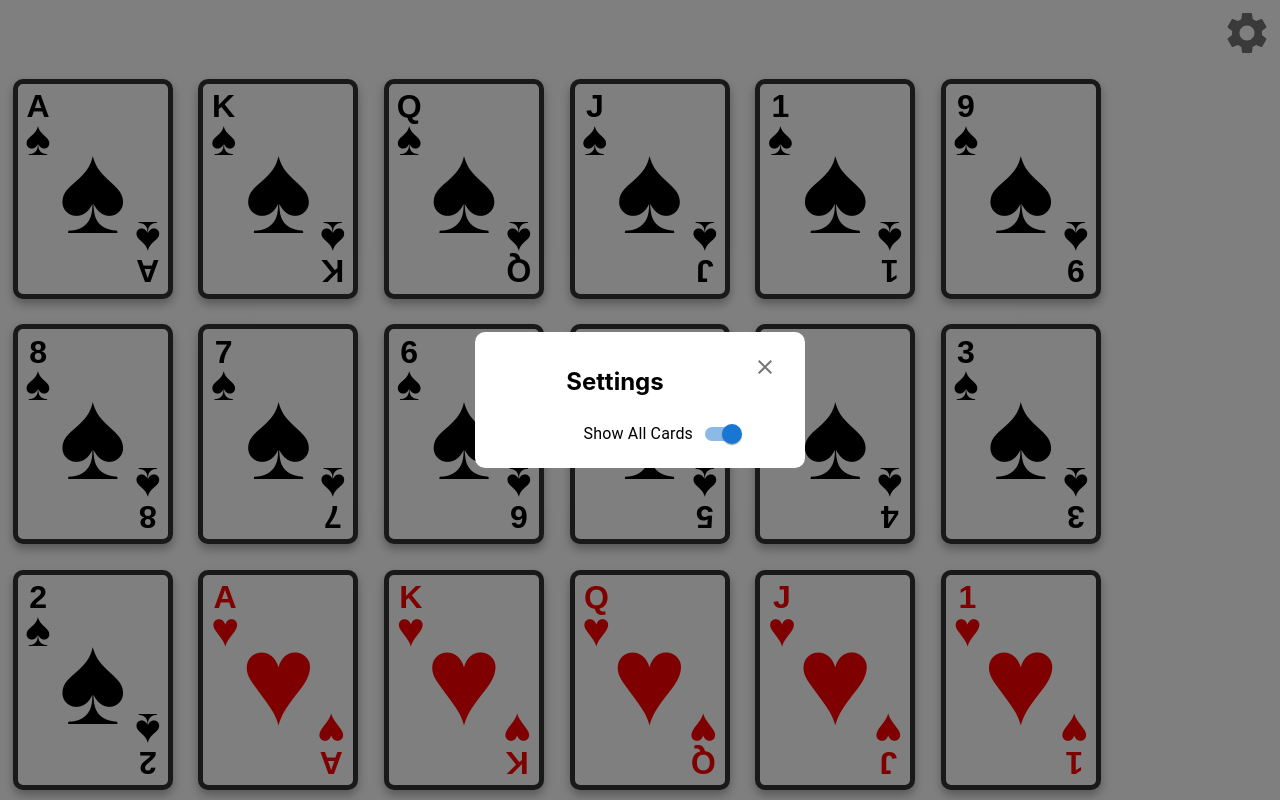
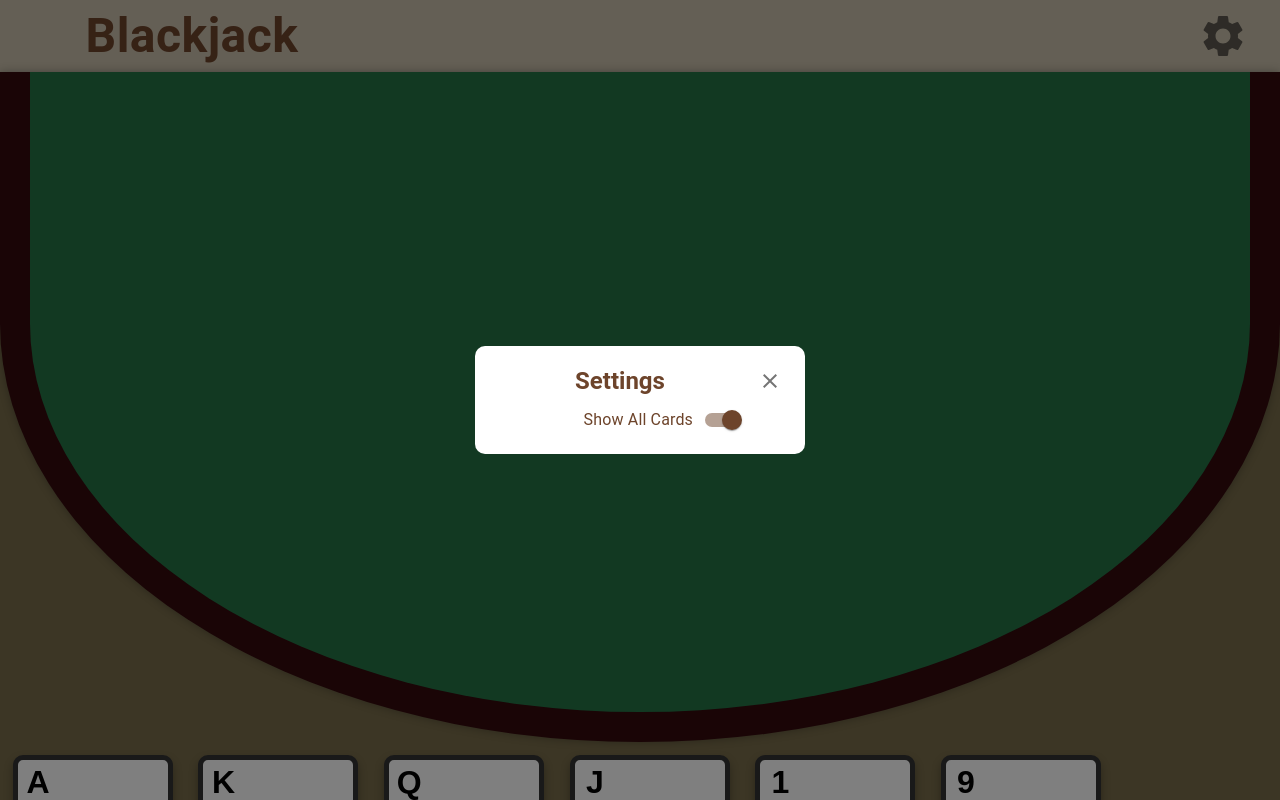
Before and after one commit to EthanNguyen-Tu/Blackjack, a React (Create React App) app in the folder blackjack/: page / in a window 1280 px wide. Both pictures are taken after a click on the button "settings". Shown: the top 800 px of the page. Built offline with nearby package versions, Linux system fonts and the light colour scheme.

Commit message:
feat(Theme): Simple Custom Theme

```diff
--- a/blackjack/src/App.tsx
+++ b/blackjack/src/App.tsx
@@ -2,6 +2,8 @@ import React, { useState } from "react";
 import { Grid } from "@mui/system";
 import Settings from "./shared/components/Settings.tsx";
 import AllCards from "./pages/AllCards.tsx";
+import { AppBar, Toolbar, Typography } from "@mui/material";
+import Table from "./shared/components/Table.tsx";
 
 function App() {
 	const [showAllCards, setShowAllCards] = useState(true);
@@ -10,11 +12,29 @@ function App() {
 
 	return (
 		<Grid container>
-			<Grid container size={12} justifyContent="flex-end">
-				<Settings
-					showAllCards={showAllCards}
-					toggleAllCards={toggleAllCards}
-				/>
+			<Grid size={12}>
+				<AppBar position="static" sx={{ backgroundColor: "#c9bfab" }}>
+					<Toolbar>
+						<Typography
+							marginLeft="5%"
+							fontSize={"3rem"}
+							sx={{
+								flexGrow: 1,
+								color: "primary.main",
+								fontWeight: "bold",
+							}}
+						>
+							Blackjack
+						</Typography>
+						<Settings
+							showAllCards={showAllCards}
+							toggleAllCards={toggleAllCards}
+						/>
+					</Toolbar>
+				</AppBar>
+			</Grid>
+			<Grid container size={12} justifyContent={"center"}>
+				<Table />
 			</Grid>
 			{showAllCards && <AllCards />}
 		</Grid>
--- a/blackjack/src/index.css
+++ b/blackjack/src/index.css
@@ -1,13 +1,14 @@
 body {
-  margin: 0;
-  font-family: -apple-system, BlinkMacSystemFont, 'Segoe UI', 'Roboto', 'Oxygen',
-    'Ubuntu', 'Cantarell', 'Fira Sans', 'Droid Sans', 'Helvetica Neue',
-    sans-serif;
-  -webkit-font-smoothing: antialiased;
-  -moz-osx-font-smoothing: grayscale;
+	margin: 0;
+	font-family: -apple-system, BlinkMacSystemFont, "Segoe UI", "Roboto",
+		"Oxygen", "Ubuntu", "Cantarell", "Fira Sans", "Droid Sans",
+		"Helvetica Neue", sans-serif;
+	-webkit-font-smoothing: antialiased;
+	-moz-osx-font-smoothing: grayscale;
+	background-color: #786c4a;
 }
 
 code {
-  font-family: source-code-pro, Menlo, Monaco, Consolas, 'Courier New',
-    monospace;
+	font-family: source-code-pro, Menlo, Monaco, Consolas, "Courier New",
+		monospace;
 }
--- a/blackjack/src/index.tsx
+++ b/blackjack/src/index.tsx
@@ -3,13 +3,66 @@ import ReactDOM from "react-dom/client";
 import "./index.css";
 import App from "./App.tsx";
 import reportWebVitals from "./reportWebVitals.ts";
+import { createTheme, ThemeProvider } from "@mui/material/styles";
+
+const theme = createTheme({
+	palette: {
+		mode: "light",
+		primary: {
+			main: "#6d442b",
+			light: "#b97b58",
+		},
+		secondary: {
+			main: "#66d6e0",
+			light: "#bcf0f5",
+		},
+		background: {
+			default: "#fffbf3",
+			paper: "#f1e3b5",
+		},
+	},
+	typography: {
+		h1: {
+			fontSize: "3rem",
+			fontWeight: 500,
+			lineHeight: 1.2,
+		},
+		h2: {
+			fontSize: "2.5rem",
+			fontWeight: 500,
+		},
+		h3: {
+			fontSize: "2rem",
+			lineHeight: 1.15,
+			fontWeight: 400,
+		},
+		h4: {
+			fontSize: "1.7rem",
+			fontWeight: 400,
+			lineHeight: 1.15,
+		},
+		h5: {
+			fontWeight: 300,
+			lineHeight: 1.1,
+		},
+		h6: {
+			fontWeight: 300,
+			lineHeight: 1.1,
+		},
+		button: {
+			fontWeight: 600,
+		},
+	},
+});
 
 const root = ReactDOM.createRoot(
 	document.getElementById("root") as HTMLElement
 );
 root.render(
 	<React.StrictMode>
-		<App />
+		<ThemeProvider theme={theme}>
+			<App />
+		</ThemeProvider>
 	</React.StrictMode>
 );
 
--- a/blackjack/src/shared/components/Settings.tsx
+++ b/blackjack/src/shared/components/Settings.tsx
@@ -1,6 +1,6 @@
 import React, { useState } from "react";
 import "./Settings.css";
-import { IconButton } from "@mui/material";
+import { IconButton, Typography } from "@mui/material";
 import SettingsIcon from "@mui/icons-material/Settings";
 import CloseIcon from "@mui/icons-material/Close";
 import { Grid } from "@mui/system";
@@ -26,10 +26,17 @@ function Settings({ showAllCards, toggleAllCards }) {
 				<div className="overlay" onClick={toggleSettings}>
 					<div className="panel" onClick={(e) => e.stopPropagation()}>
 						<Grid container spacing={0}>
-							<Grid size={10}>
-								<h2>Settings</h2>
-							</Grid>
-							<Grid size={2}>
+							<Grid container size={12} alignItems={"center"}>
+								<Typography
+									variant="h5"
+									sx={{
+										flexGrow: 1,
+										color: "primary.main",
+										fontWeight: "bold",
+									}}
+								>
+									Settings
+								</Typography>
 								<IconButton
 									aria-label="settings"
 									size="medium"
@@ -49,6 +56,7 @@ function Settings({ showAllCards, toggleAllCards }) {
 										}
 										label="Show All Cards"
 										labelPlacement="start"
+										sx={{ color: "primary.main" }}
 									/>
 								</FormGroup>
 							</Grid>
```
Also changed, not shown: blackjack/src/App.css (indentation only).
